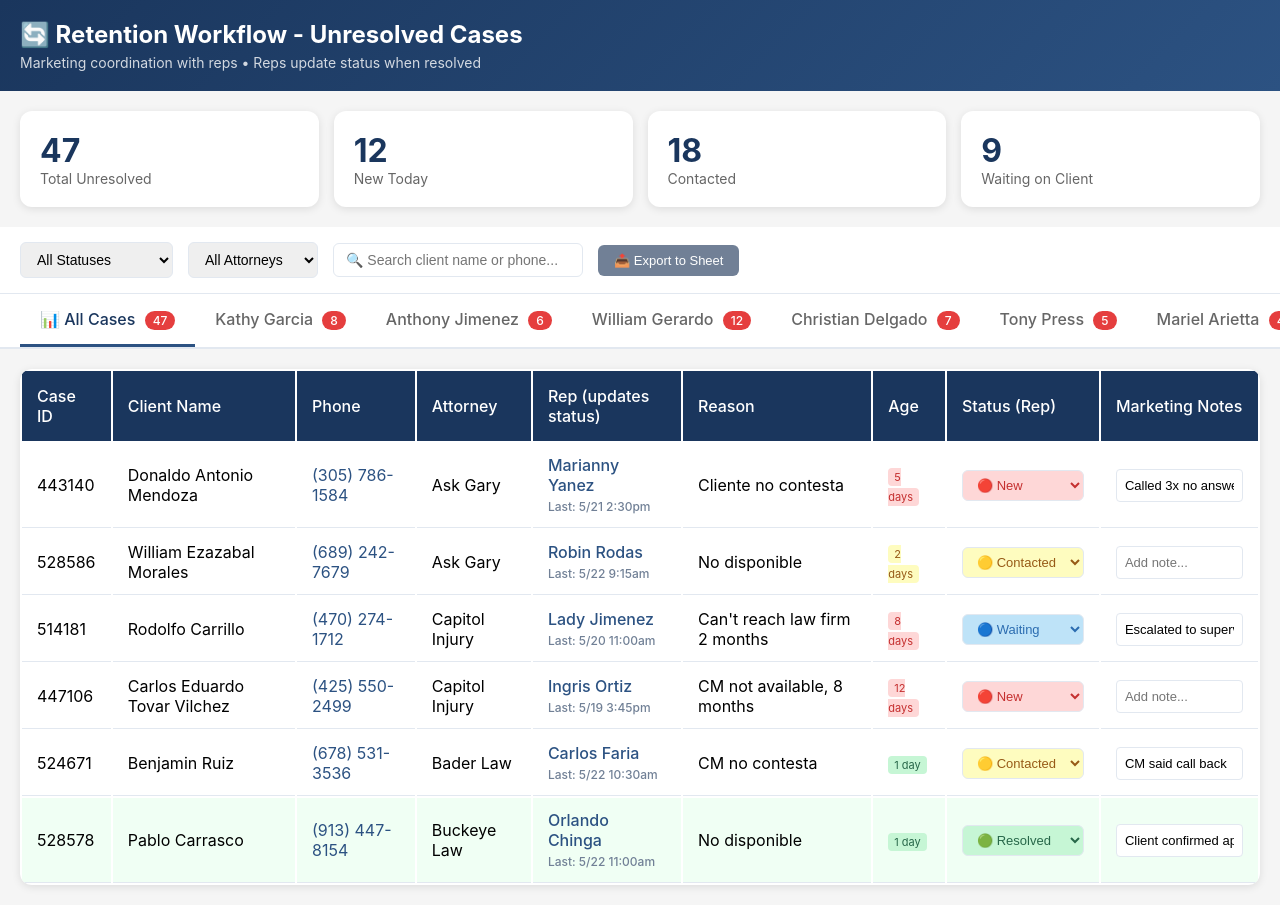
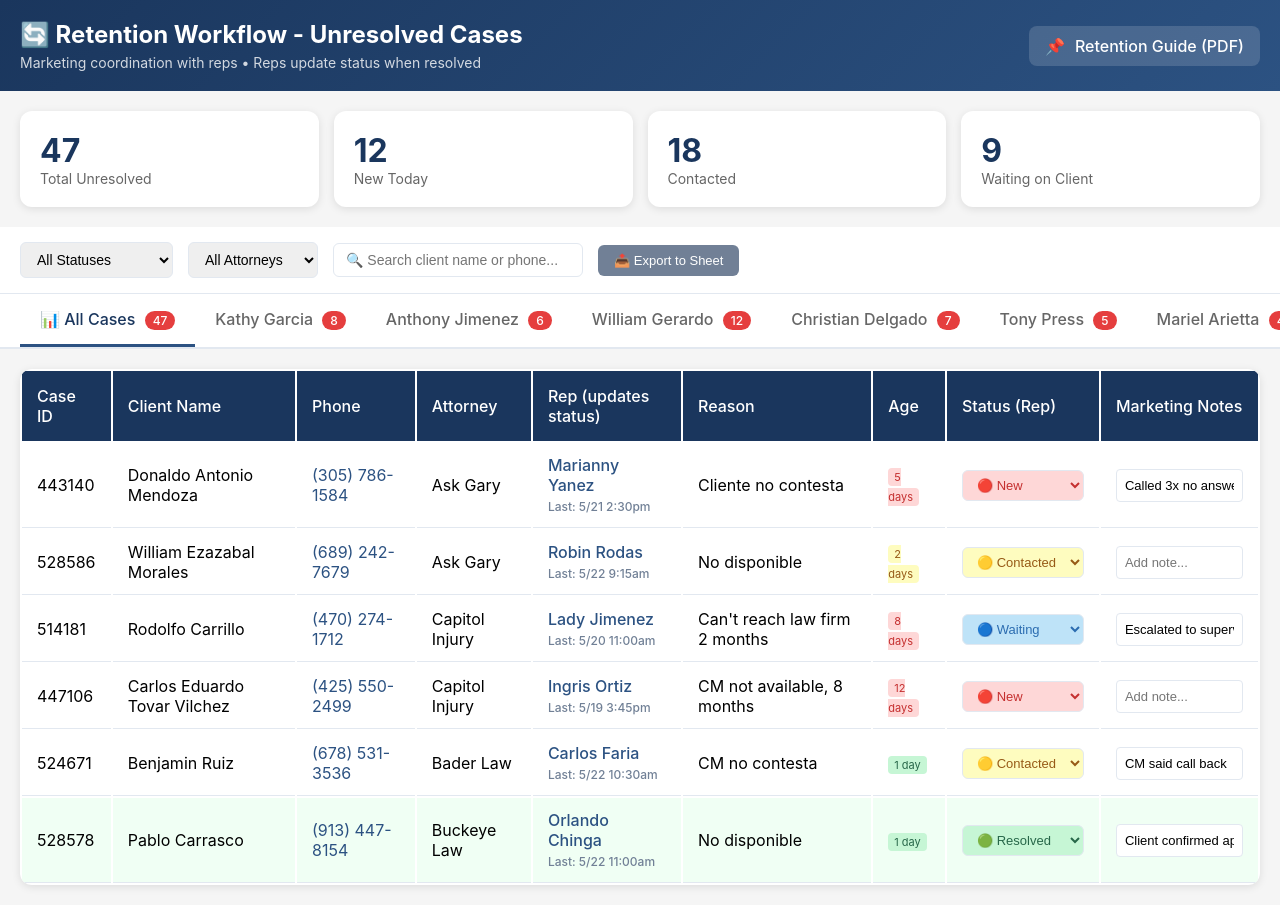
Before and after one commit to jwazar-TNFG/retention-workflow, a plain HTML site: page index.html in a window 1280 px wide. Drawn offline with Linux system fonts and the light colour scheme.

Commit message:
Add pinned retention guide PDF

```diff
--- a/index.html
+++ b/index.html
@@ -7,9 +7,12 @@
     <style>
         * { box-sizing: border-box; margin: 0; padding: 0; }
         body { font-family: -apple-system, BlinkMacSystemFont, 'Segoe UI', Roboto, sans-serif; background: #f5f5f5; }
-        .header { background: linear-gradient(135deg, #1a365d 0%, #2c5282 100%); color: white; padding: 20px; }
+        .header { background: linear-gradient(135deg, #1a365d 0%, #2c5282 100%); color: white; padding: 20px; display: flex; justify-content: space-between; align-items: center; flex-wrap: wrap; gap: 15px; }
         .header h1 { font-size: 24px; margin-bottom: 5px; }
         .header p { opacity: 0.8; font-size: 14px; }
+        .pinned-doc { background: rgba(255,255,255,0.15); padding: 10px 16px; border-radius: 8px; display: flex; align-items: center; gap: 10px; }
+        .pinned-doc a { color: white; text-decoration: none; font-weight: 500; }
+        .pinned-doc a:hover { text-decoration: underline; }
         .stats { display: flex; gap: 15px; padding: 20px; flex-wrap: wrap; }
         .stat-card { background: white; border-radius: 12px; padding: 20px; flex: 1; min-width: 150px; box-shadow: 0 2px 8px rgba(0,0,0,0.1); }
         .stat-card h3 { font-size: 32px; color: #1a365d; }
@@ -48,8 +51,13 @@
 </head>
 <body>
     <div class="header">
-        <h1>🔄 Retention Workflow - Unresolved Cases</h1>
-        <p>Marketing coordination with reps • Reps update status when resolved</p>
+        <div>
+            <h1>🔄 Retention Workflow - Unresolved Cases</h1>
+            <p>Marketing coordination with reps • Reps update status when resolved</p>
+        </div>
+        <div class="pinned-doc">
+            📌 <a href="retention-guide.pdf" target="_blank">Retention Guide (PDF)</a>
+        </div>
     </div>
 
     <div class="stats">
```
Also changed, not shown: 1 other file.
